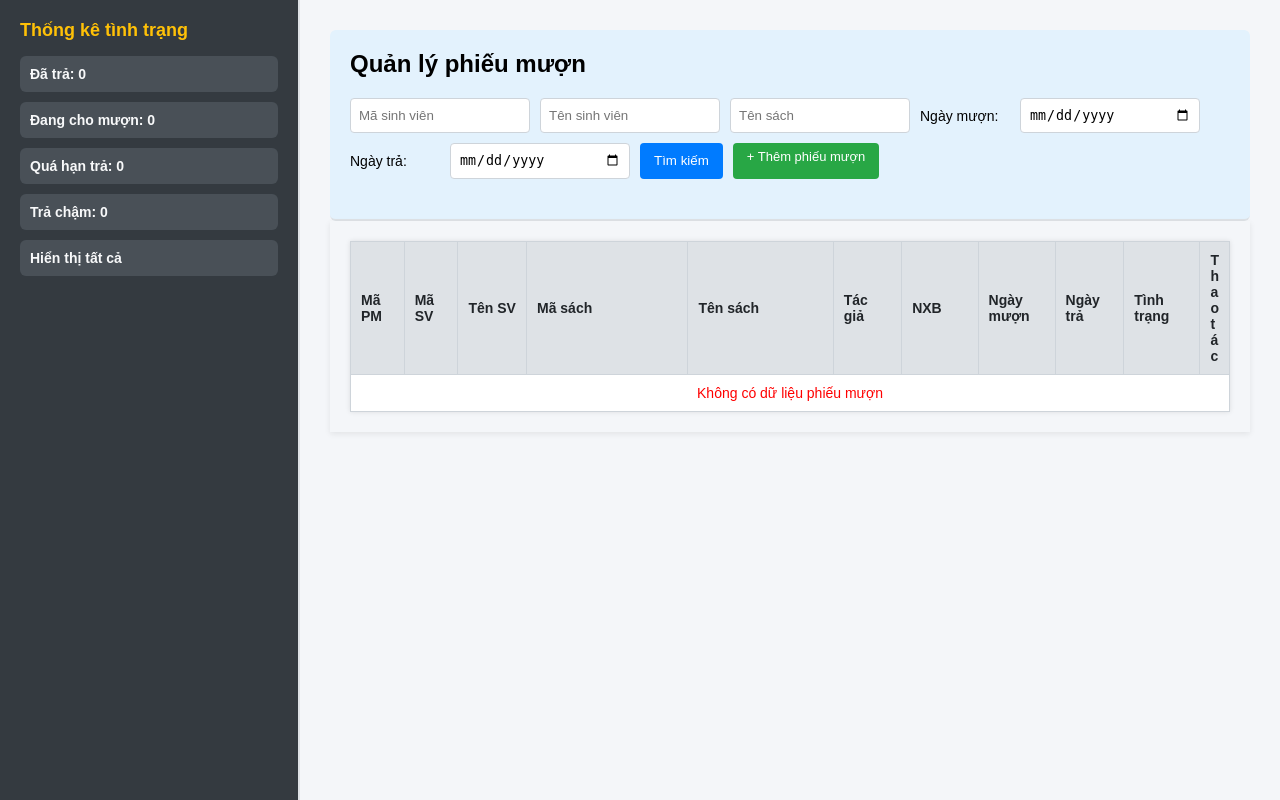
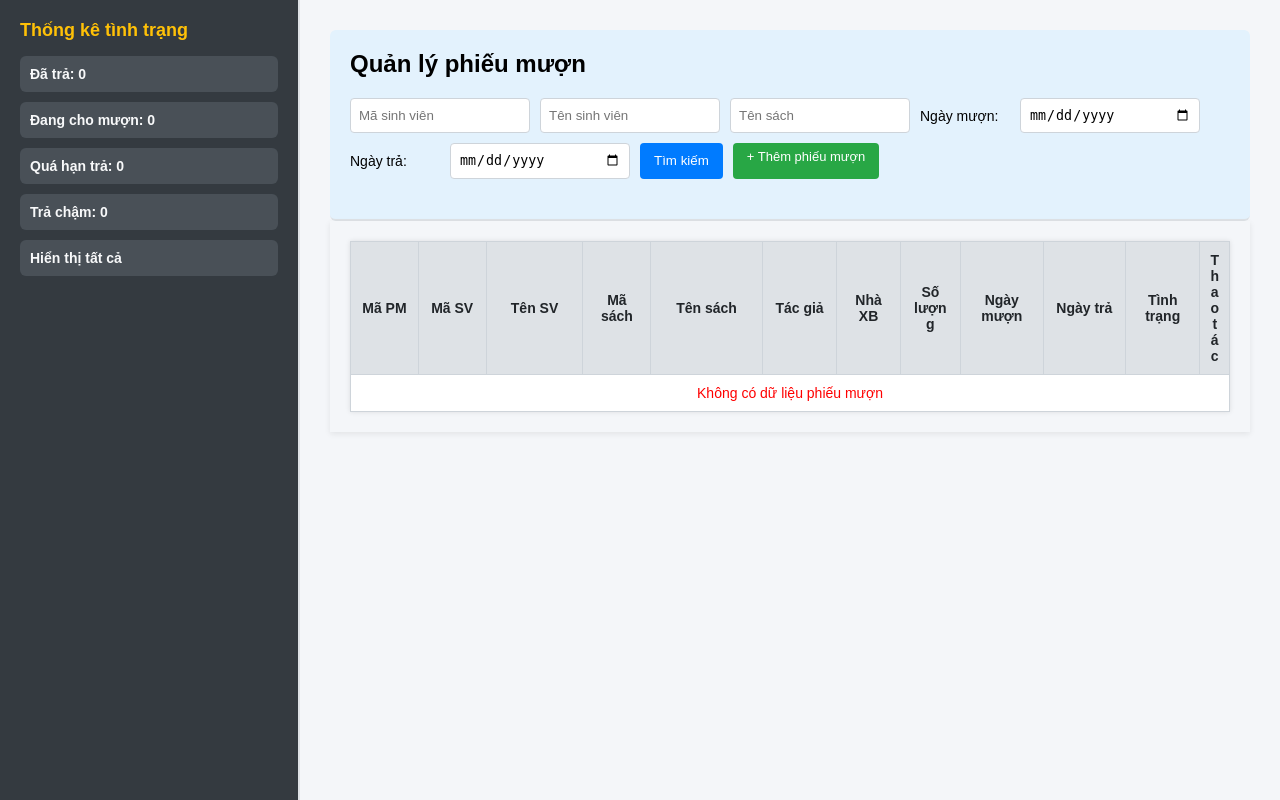
Before and after one commit to phamthithuhuyen1903/web_project_QLy_Thuvien, a PHP site: page /admin_qlmuontra/admin_giaodien.php in a window 1280 px wide. Shown: the part 46-846 px from the top of the page. Run offline with PHP 8.4, Linux system fonts and the light colour scheme; data that the repository does not hold is empty.

Commit message:
ql mượn trả

```diff
--- a/admin_qlmuontra/loadData_phieumuon.php
+++ b/admin_qlmuontra/loadData_phieumuon.php
@@ -9,6 +9,7 @@ $sql = "SELECT
         sv.ho_ten,
         pm.ma_sach,
         s.ten_sach, s.ten_tg, s.nha_xb,
+        pm.so_luong,
         pm.ngay_muon, pm.ngay_tra,
         pm.tinh_trang
     FROM phieu_muon pm
--- a/admin_qlmuontra/table_phieumuon.php
+++ b/admin_qlmuontra/table_phieumuon.php
@@ -2,6 +2,53 @@
     <head>
         <link rel="stylesheet" href="../css/table_phieumuon.css">
     </head>
+
+    <style>
+        th:nth-child(1),
+        td:nth-child(1) {
+            width: 80px;
+        }
+        th:nth-child(2),
+        td:nth-child(2) {
+            width: 80px;
+        }
+        th:nth-child(3),
+        td:nth-child(3) {
+            width: 120px;
+        }
+        th:nth-child(4),
+        td:nth-child(4) {
+            width: 80px;
+        }
+        th:nth-child(5),
+        td:nth-child(5) {
+            width: 140px;
+        }
+        th:nth-child(6),
+        td:nth-child(6) {
+            width: 90px;
+        }
+        th:nth-child(7),
+        td:nth-child(7) {
+            width: 75px;
+        }
+        th:nth-child(8),
+        td:nth-child(8) {
+            width: 70px;
+        }
+        th:nth-child(9),
+        td:nth-child(9) {
+            width: 100px;
+        }
+        th:nth-child(10),
+        td:nth-child(10) {
+            width: 100px;
+        }
+        th:nth-child(11),
+        td:nth-child(11) {
+            width: 90px;
+        }
+    </style>
 <body>
 <table>
     <tr>
@@ -11,7 +58,8 @@
         <th>Mã sách</th>
         <th>Tên sách</th>
         <th>Tác giả</th>
-        <th>NXB</th>
+        <th>Nhà XB</th>
+        <th>Số lượng</th>
         <th>Ngày mượn</th>
         <th>Ngày trả</th>
         <th>Tình trạng</th>
@@ -32,6 +80,7 @@
             <td><?= htmlspecialchars($r['ten_sach']) ?></td>
             <td><?= htmlspecialchars($r['ten_tg']) ?></td>
             <td><?= htmlspecialchars($r['nha_xb']) ?></td>
+            <td><?= htmlspecialchars($r['so_luong']) ?></td>
             <td><?= date('d-m-Y', strtotime($r['ngay_muon'])) ?></td>
             <td><?= date('d-m-Y', strtotime($r['ngay_tra'])) ?></td>
 
@@ -49,14 +98,21 @@
                 </a>
             </td>
 
-            <td class="action_links">
+            <!-- <td class="action_links">
                 <?php if (in_array($r['tinh_trang'], ['Trả chậm', 'Quá hạn trả'])): ?>
                     <a href="hinhphat/form_xulyhp.php?masv=<?= urlencode($r['ma_sv']) ?>&ho_ten=<?= urlencode($r['ho_ten']) ?>&tinh_trang=<?= urlencode($r['tinh_trang']) ?>"
                        class="btn_phat" title="Xử lý hình phạt">
                         <i class="fas fa-gavel"></i>
                     </a>
                 <?php endif; ?>
+            </td> -->
+            <td class="action_links">
+                <a href="hinhphat/form_xulyhp.php?masv=<?= urlencode($r['ma_sv']) ?>&ho_ten=<?= urlencode($r['ho_ten']) ?>&tinh_trang=<?= urlencode($r['tinh_trang']) ?>"
+                class="btn_phat" title="Xử lý hình phạt">
+                    <i class="fas fa-gavel"></i>
+                </a>
             </td>
+
         </tr>
     <?php endforeach; ?>
     <?php else: ?>
--- a/css/table_phieumuon.css
+++ b/css/table_phieumuon.css
@@ -24,14 +24,14 @@ td {
 }
 
 td, th {
-    /*max-width: 150px;
-    overflow: hidden;
+    max-width: 1000px;
+    /*overflow: hidden;
     text-overflow: ellipsis;
     white-space: nowrap;*/
     text-align: center;
     padding: 10px;
     border: 1px solid #ced4da;
-    text-align: left;
+    /* text-align: left; */
     font-size: 14px;
     white-space: normal; /* Cho phép xuống dòng */
     word-break: break-word; /* Tự ngắt dòng nếu dài */
@@ -51,7 +51,7 @@ td:nth-child(3) {
 }
 th:nth-child(4),
 td:nth-child(4) {
-    width: 200px;
+    width: 80px;
 }
 th:nth-child(5),
 td:nth-child(5) {
@@ -65,16 +65,16 @@ th:nth-child(7),
 td:nth-child(7) {
     width: 90px;
 }
-th:nth-child(8),
-td:nth-child(8) {
-    width: 90px;
-}
 th:nth-child(9),
 td:nth-child(9) {
-    width: 80px;
+    width: 100px;
 }
 th:nth-child(10),
 td:nth-child(10) {
+    width: 100px;
+}
+th:nth-child(11),
+td:nth-child(11) {
     width: 90px;
 }
 
```
Also changed, not shown: admin_qlmuontra/add_phieumuon.php (+9 -3 lines), admin_qlmuontra/hinhphat/danhsach_hinhphat.php (+3 -76 lines), css/danhsach_hinhphat.css (added, +64 -0 lines).
